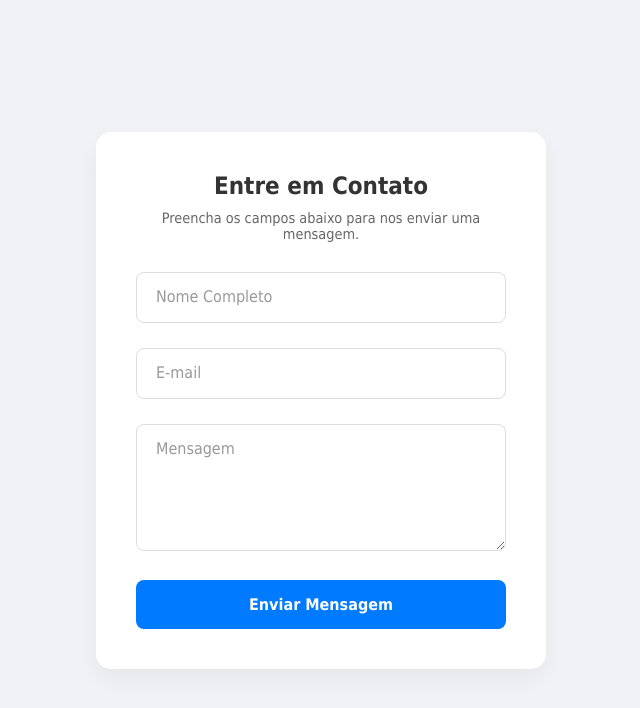
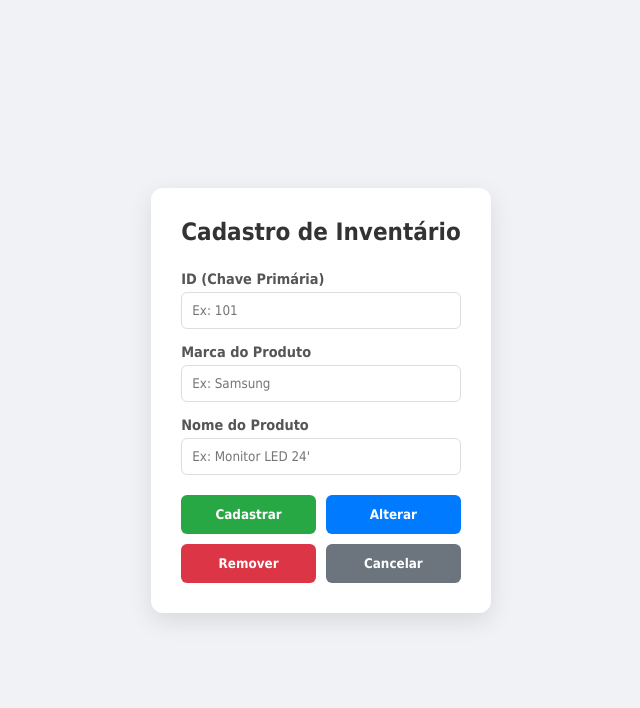
Before and after one commit to arieldreis/task-master-pro, a React (Vite) app in the folder wish_list/: page /formulario in a window 1280 px wide. Shown: the top 708 px of the page, without its empty margins (319-959 px from the left). Built offline with nearby package versions, Linux system fonts and the light colour scheme; a web font is replaced by a local one.

Commit message:
feat: Update Formulario component for inventory registration with new input fields and button actions

```diff
--- a/wish_list/src/App.css
+++ b/wish_list/src/App.css
@@ -1,106 +1,97 @@
-@import url('https://fonts.googleapis.com/css2?family=Archivo+Black&family=Big+Shoulders:opsz,wght@10..72,100..900&family=Boldonse&family=Bungee&family=Cal+Sans&family=Cossette+Titre:wght@400;700&family=Jersey+15&family=Jost:ital,wght@0,100..900;1,100..900&family=Oswald:wght@200..700&family=Outfit:wght@100..900&family=Playwrite+AU+SA:wght@100..400&family=Playwrite+VN:wght@100..400&family=Roboto+Condensed:ital,wght@0,100..900;1,100..900&family=Special+Gothic+Condensed+One&family=Stack+Sans+Text:wght@200..700&family=Story+Script&family=Tagesschrift&family=Yellowtail&display=swap');
-@import url('https://fonts.googleapis.com/css2?family=Archivo+Black&family=Bebas+Neue&family=Big+Shoulders:opsz,wght@10..72,100..900&family=Boldonse&family=Bungee&family=Cal+Sans&family=Cossette+Titre:wght@400;700&family=Jersey+15&family=Jost:ital,wght@0,100..900;1,100..900&family=Oswald:wght@200..700&family=Outfit:wght@100..900&family=Playwrite+AU+SA:wght@100..400&family=Playwrite+VN:wght@100..400&family=Roboto+Condensed:ital,wght@0,100..900;1,100..900&family=Special+Gothic+Condensed+One&family=Stack+Sans+Text:wght@200..700&family=Story+Script&family=Tagesschrift&family=Yellowtail&display=swap');
+@import url("https://fonts.googleapis.com/css2?family=Archivo+Black&family=Big+Shoulders:opsz,wght@10..72,100..900&family=Boldonse&family=Bungee&family=Cal+Sans&family=Cossette+Titre:wght@400;700&family=Jersey+15&family=Jost:ital,wght@0,100..900;1,100..900&family=Oswald:wght@200..700&family=Outfit:wght@100..900&family=Playwrite+AU+SA:wght@100..400&family=Playwrite+VN:wght@100..400&family=Roboto+Condensed:ital,wght@0,100..900;1,100..900&family=Special+Gothic+Condensed+One&family=Stack+Sans+Text:wght@200..700&family=Story+Script&family=Tagesschrift&family=Yellowtail&display=swap");
+@import url("https://fonts.googleapis.com/css2?family=Archivo+Black&family=Bebas+Neue&family=Big+Shoulders:opsz,wght@10..72,100..900&family=Boldonse&family=Bungee&family=Cal+Sans&family=Cossette+Titre:wght@400;700&family=Jersey+15&family=Jost:ital,wght@0,100..900;1,100..900&family=Oswald:wght@200..700&family=Outfit:wght@100..900&family=Playwrite+AU+SA:wght@100..400&family=Playwrite+VN:wght@100..400&family=Roboto+Condensed:ital,wght@0,100..900;1,100..900&family=Special+Gothic+Condensed+One&family=Stack+Sans+Text:wght@200..700&family=Story+Script&family=Tagesschrift&family=Yellowtail&display=swap");
 
 * {
   margin: 0;
   padding: 0;
   box-sizing: border-box;
-  font-family: 'Big Shoulders', Tahoma, Geneva, Verdana, sans-serif;
+  font-family: "Big Shoulders", Tahoma, Geneva, Verdana, sans-serif;
 }
-
 body {
+  font-family: "Segoe UI", sans-serif;
+  background-color: #f0f2f5;
   display: flex;
   justify-content: center;
   align-items: center;
-  min-height: 100vh;
-  background-color: #f0f2f5;
-  padding: 20px;
+  height: 100vh;
+  margin: 0;
 }
-
 .form-container {
-  background-color: #ffffff;
-  padding: 40px;
-  border-radius: 15px;
-  box-shadow: 0 10px 25px rgba(0,0,0,0.05);
+  background: white;
+  padding: 30px;
+  border-radius: 12px;
+  box-shadow: 0 8px 24px rgba(0, 0, 0, 0.1);
   width: 100%;
-  max-width: 450px;
+  max-width: 550px;
 }
 
 h2 {
+  text-align: center;
   color: #333;
-  margin-bottom: 10px;
-  text-align: center;
-}
-
-p {
-  color: #666;
-  text-align: center;
-  margin-bottom: 30px;
-  font-size: 0.9rem;
+  margin-bottom: 25px;
 }
 
 .input-group {
-  position: relative;
-  margin-bottom: 25px;
+  margin-bottom: 15px;
 }
 
-.input-group input,
-.input-group textarea {
-  width: 100%;
-  padding: 15px;
-  border: 1px solid #ddd;
-  border-radius: 8px;
-  outline: none;
-  font-size: 1rem;
-  transition: 0.3s;
-  background: transparent;
+.input-group label {
+  display: block;
+  margin-bottom: 5px;
+  font-weight: 600;
+  color: #555;
+  font-size: 0.9em;
 }
 
-/* Label Flutuante */
-.input-group label {
-  position: absolute;
-  left: 15px;
-  top: 15px;
-  color: #999;
-  pointer-events: none;
-  transition: 0.3s;
-  background-color: white;
-  padding: 0 5px;
+.input-group input {
+  width: 100%;
+  padding: 10px;
+  border: 1px solid #ddd;
+  border-radius: 6px;
+  box-sizing: border-box;
 }
 
-/* Transição do Label e Borda ao Focar */
-.input-group input:focus ~ label,
-.input-group input:not(:placeholder-shown) ~ label,
-.input-group textarea:focus ~ label,
-.input-group textarea:not(:placeholder-shown) ~ label {
-  top: -10px;
-  font-size: 0.8rem;
-  color: #007bff;
+/* Grid de Botões */
+.button-grid {
+  display: grid;
+  grid-template-columns: 1fr 1fr; /* Duas colunas */
+  gap: 10px;
+  margin-top: 20px;
 }
 
-.input-group input:focus,
-.input-group textarea:focus {
-  border-color: #007bff;
-  box-shadow: 0 0 0 2px rgba(0,123,255,0.2);
+.btn {
+  padding: 12px;
+  border: none;
+  border-radius: 6px;
+  color: white;
+  font-weight: bold;
+  cursor: pointer;
+  transition:
+    transform 0.1s,
+    filter 0.2s;
 }
 
-button {
-  width: 100%;
-  padding: 15px;
-  border: none;
-  border-radius: 8px;
-  background-color: #007bff;
-  color: white;
-  font-size: 1rem;
-  font-weight: bold;
-  cursor: pointer;
-  transition: 0.3s;
+.btn:active {
+  transform: scale(0.95);
 }
 
-button:hover {
-  background-color: #0056b3;
+.btn:hover {
+  filter: brightness(1.1);
 }
 
+/* Cores Interativas */
+.btn-save {
+  background-color: #28a745;
+} /* Verde */
+.btn-edit {
+  background-color: #007bff;
+} /* Azul */
+.btn-delete {
+  background-color: #dc3545;
+} /* Vermelho */
+.btn-cancel {
+  background-color: #6c757d;
+} /* Cinza */
 
 /* Table CSS */
 .table-wrapper {
@@ -118,7 +109,8 @@ table {
   font-family: sans-serif;
 }
 
-th, td {
+th,
+td {
   padding: 12px 15px;
   text-align: left;
   border-bottom: 1px solid #eee;
@@ -142,5 +134,11 @@ tbody tr:nth-child(even) {
   font-weight: bold;
 }
 
-.online { background: #e6fffa; color: #2c7a7b; }
-.offline { background: #fff5f5; color: #c53030; }
+.online {
+  background: #e6fffa;
+  color: #2c7a7b;
+}
+.offline {
+  background: #fff5f5;
+  color: #c53030;
+}
--- a/wish_list/src/Formulario.jsx
+++ b/wish_list/src/Formulario.jsx
@@ -4,30 +4,32 @@ import './App.css';
 const Formulario = () => {
   return (
     <>
-    <div>
-      <div className="form-container">
-        <form>
-            <h2>Entre em Contato</h2>
-            <p>Preencha os campos abaixo para nos enviar uma mensagem.</p>
+    <div className="form-container">
+        <h2>Cadastro de Inventário</h2>
 
+        <form action="#" method="POST">
             <div className="input-group">
-                <input type="text" id="nome" name="nome" placeholder=" " required />
-                <label htmlFor="nome">Nome Completo</label>
+                <label htmlFor="id_produto">ID (Chave Primária)</label>
+                <input type="number" id="id_produto" name="id_produto" placeholder="Ex: 101" required />
             </div>
 
             <div className="input-group">
-                <input type="email" id="email" name="email" placeholder=" " required />
-                <label htmlFor="email">E-mail</label>
+                <label htmlFor="marca">Marca do Produto</label>
+                <input type="text" id="marca" name="marca" placeholder="Ex: Samsung" required />
             </div>
 
             <div className="input-group">
-                <textarea id="mensagem" name="mensagem" rows="5" placeholder=" " required></textarea>
-                <label htmlFor="mensagem">Mensagem</label>
+                <label htmlFor="nome">Nome do Produto</label>
+                <input type="text" id="nome" name="nome" placeholder="Ex: Monitor LED 24'" required />
             </div>
 
-            <button type="submit">Enviar Mensagem</button>
+            <div className="button-grid">
+                <button type="submit" className="btn btn-save">Cadastrar</button>
+                <button type="submit" className="btn btn-edit">Alterar</button>
+                <button type="submit" className="btn btn-delete">Remover</button>
+                <button type="reset" className="btn btn-cancel">Cancelar</button>
+            </div>
         </form>
-    </div>
     </div>
     </>
   )
```
